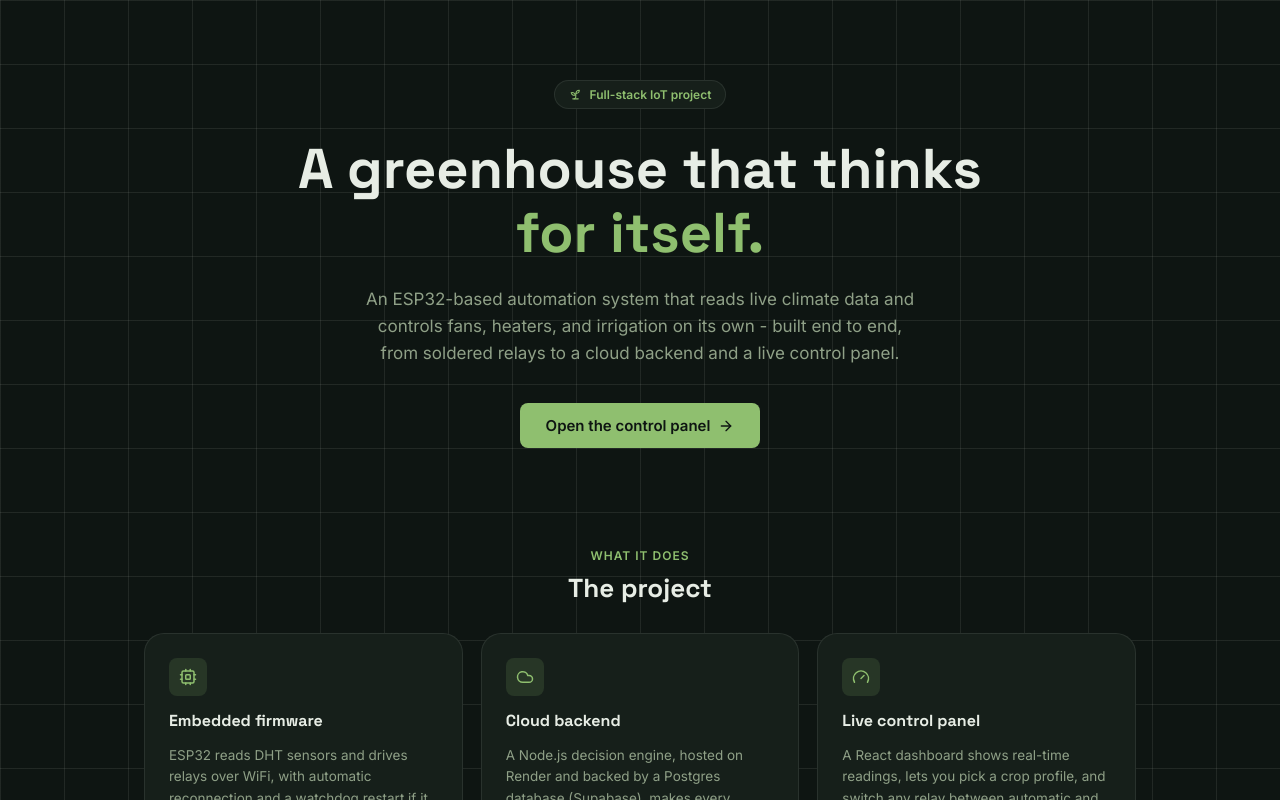
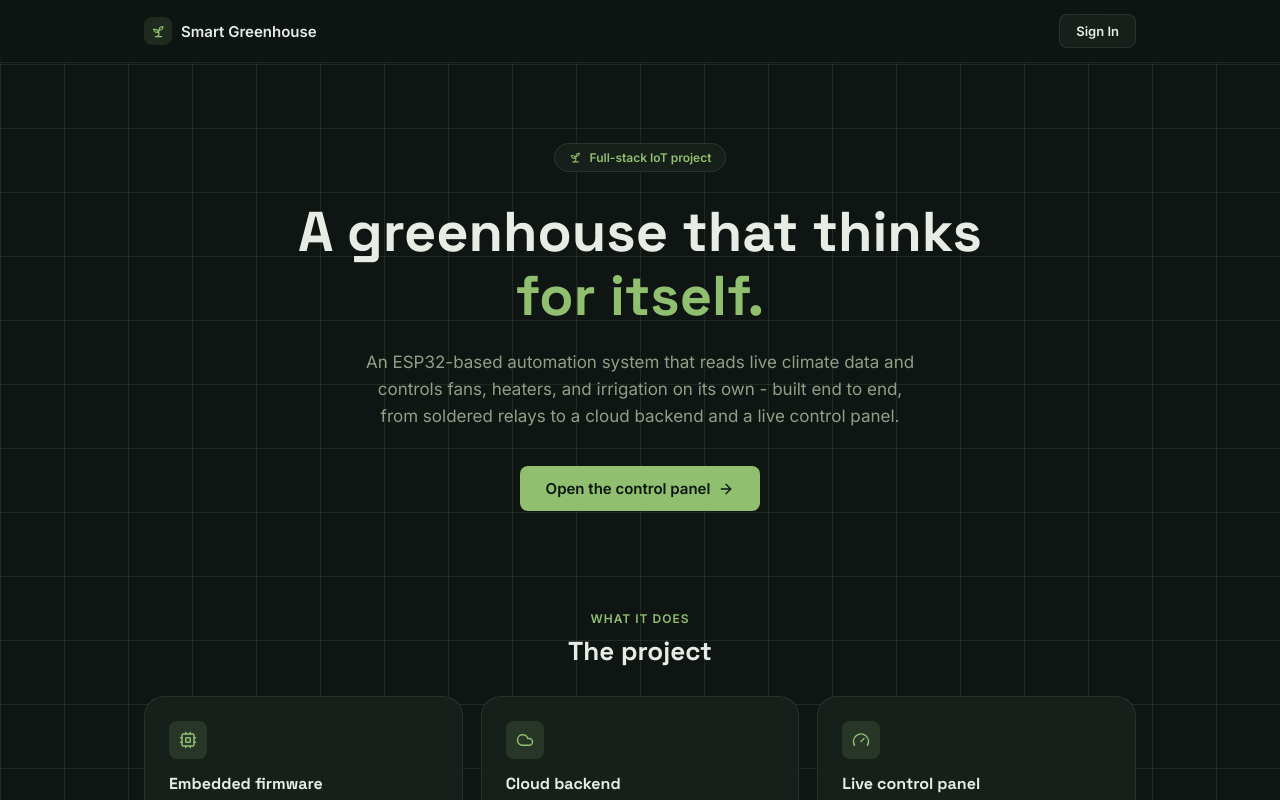
Before and after one commit to death404mmd/greenhouse-frontend, a React (Vite) app: page / in a window 1280 px wide. Shown: the top 800 px of the page. Built offline with nearby package versions, Linux system fonts and the light colour scheme; no server answers.

Commit message:
add header and fix bugs

```diff
--- a/src/components/AdminPage.jsx
+++ b/src/components/AdminPage.jsx
@@ -1,6 +1,7 @@
 import React, { useEffect, useState } from "react";
-import { ArrowLeft, Key, Eye, EyeOff, RefreshCw, Trash2, Users, Mail, Check } from "lucide-react";
+import { ArrowLeft, Key, Eye, EyeOff, RefreshCw, Trash2, Users, Mail, Check, LogOut } from "lucide-react";
 import { api } from "../api.js";
+import { supabase } from "../supabaseClient.js";
 
 export default function AdminPage({ onBack }) {
   const [users, setUsers] = useState(null); // null = loading
@@ -62,7 +63,8 @@ export default function AdminPage({ onBack }) {
 
   return (
     <div style={{ maxWidth: 900, margin: "0 auto", padding: "28px 20px 60px" }}>
-      <header style={{ display: "flex", alignItems: "center", gap: 12, marginBottom: 24 }}>
+      <header style={{ display: "flex", alignItems: "center", justifyContent: "space-between", marginBottom: 24 }}>
+        <div style={{ display: "flex", alignItems: "center", gap: 12 }}>
           <IconButton title="Back" onClick={onBack}>
             <ArrowLeft size={15} />
           </IconButton>
@@ -74,6 +76,10 @@ export default function AdminPage({ onBack }) {
               Every registered user and their greenhouses
             </p>
           </div>
+        </div>
+        <IconButton title="Sign out" onClick={() => supabase.auth.signOut()}>
+          <LogOut size={15} />
+        </IconButton>
       </header>
 
       {error && <div style={{ color: "var(--accent-danger)", fontSize: 13, marginBottom: 16 }}>{error}</div>}
--- a/src/components/GreenhousePicker.jsx
+++ b/src/components/GreenhousePicker.jsx
@@ -1,6 +1,7 @@
 import React, { useEffect, useState } from "react";
-import { Sprout, Plus, Key, ShieldCheck } from "lucide-react";
+import { Sprout, Plus, Key, ShieldCheck, LogOut } from "lucide-react";
 import { api } from "../api.js";
+import { supabase } from "../supabaseClient.js";
 
 export default function GreenhousePicker({ onSelect, isAdmin, onOpenAdmin }) {
   const [greenhouses, setGreenhouses] = useState(null); // null = loading
@@ -59,9 +60,28 @@ export default function GreenhousePicker({ onSelect, isAdmin, onOpenAdmin }) {
       <div style={{ width: "100%", maxWidth: 420 }}>
         <div style={{ display: "flex", alignItems: "center", justifyContent: "space-between", marginBottom: 6 }}>
           <h1 style={{ fontSize: 22, fontWeight: 700 }}>Your Greenhouses</h1>
-          {isAdmin && (
+          <div style={{ display: "flex", gap: 6 }}>
+            {isAdmin && (
+              <button
+                onClick={onOpenAdmin}
+                style={{
+                  display: "flex",
+                  alignItems: "center",
+                  gap: 6,
+                  padding: "6px 12px",
+                  borderRadius: "var(--radius-lg)",
+                  border: "1px solid var(--border-soft)",
+                  background: "var(--bg-panel)",
+                  color: "var(--text-muted)",
+                  fontSize: 12,
+                }}
+              >
+                <ShieldCheck size={13} /> Admin
+              </button>
+            )}
             <button
-              onClick={onOpenAdmin}
+              onClick={() => supabase.auth.signOut()}
+              title="Sign out"
               style={{
                 display: "flex",
                 alignItems: "center",
@@ -74,9 +94,9 @@ export default function GreenhousePicker({ onSelect, isAdmin, onOpenAdmin }) {
                 fontSize: 12,
               }}
             >
-              <ShieldCheck size={13} /> Admin
+              <LogOut size={13} /> Sign out
             </button>
-          )}
+          </div>
         </div>
         <p style={{ color: "var(--text-muted)", fontSize: 13, marginBottom: 20 }}>
           Pick a greenhouse to manage, or set up a new one.
--- a/src/components/Landing.jsx
+++ b/src/components/Landing.jsx
@@ -5,11 +5,70 @@ import { api } from "../api.js";
 export default function Landing({ onEnterApp }) {
   return (
     <div>
+      <TopNav onEnterApp={onEnterApp} />
       <Hero onEnterApp={onEnterApp} />
       <AboutProject />
       <AboutMe />
       <Contact />
       <Footer />
+    </div>
+  );
+}
+
+function TopNav({ onEnterApp }) {
+  return (
+    <div
+      style={{
+        position: "sticky",
+        top: 0,
+        zIndex: 10,
+        backdropFilter: "blur(8px)",
+        background: "rgba(14, 21, 18, 0.85)",
+        borderBottom: "1px solid var(--border-soft)",
+      }}
+    >
+      <div
+        style={{
+          maxWidth: 1040,
+          margin: "0 auto",
+          padding: "14px 24px",
+          display: "flex",
+          alignItems: "center",
+          justifyContent: "space-between",
+        }}
+      >
+        <div style={{ display: "flex", alignItems: "center", gap: 9 }}>
+          <div
+            style={{
+              width: 28,
+              height: 28,
+              borderRadius: "var(--radius-sm)",
+              background: "var(--accent-leaf-dim)",
+              display: "flex",
+              alignItems: "center",
+              justifyContent: "center",
+              color: "var(--accent-leaf)",
+            }}
+          >
+            <Sprout size={15} />
+          </div>
+          <span style={{ fontWeight: 700, fontSize: 15 }}>Smart Greenhouse</span>
+        </div>
+        <button
+          onClick={onEnterApp}
+          style={{
+            padding: "8px 16px",
+            borderRadius: "var(--radius-sm)",
+            border: "1px solid var(--border-soft)",
+            background: "var(--bg-panel)",
+            color: "var(--text-primary)",
+            fontSize: 13,
+            fontWeight: 600,
+          }}
+        >
+          Sign In
+        </button>
+      </div>
     </div>
   );
 }
--- a/src/supabaseClient.js
+++ b/src/supabaseClient.js
@@ -5,4 +5,12 @@ import { createClient } from "@supabase/supabase-js";
 const supabaseUrl = import.meta.env.VITE_SUPABASE_URL;
 const supabaseAnonKey = import.meta.env.VITE_SUPABASE_ANON_KEY;
 
-export const supabase = createClient(supabaseUrl, supabaseAnonKey);
+export const supabase = createClient(supabaseUrl, supabaseAnonKey, {
+  auth: {
+    // Session lives only for this browser tab/window - closing it signs you
+    // out, instead of staying signed in forever like the default behavior.
+    storage: window.sessionStorage,
+    persistSession: true,
+    autoRefreshToken: true,
+  },
+});
```
Lines whose indentation alone changed are shown as unchanged.
